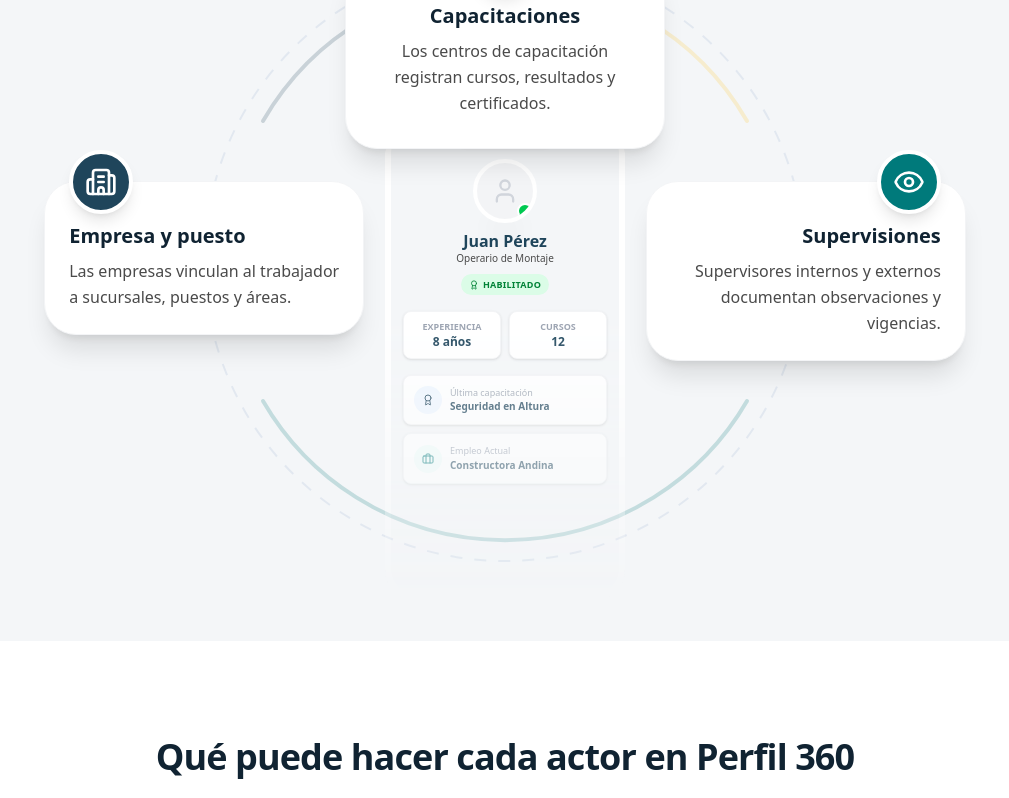
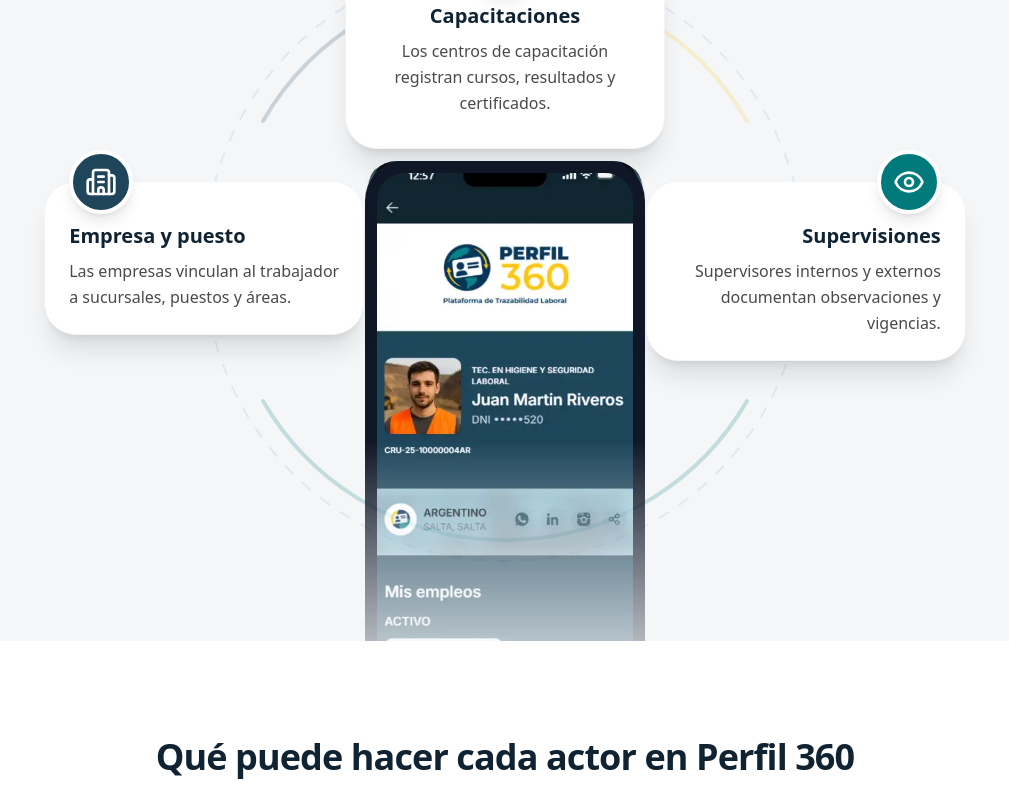
Before and after one commit to lbozzolo/perfil-360, a Next.js app: page / in a window 1280 px wide. Shown: the part 1100-1898 px from the top of the page, without its empty margins (135-1144 px from the left). Built offline with nearby package versions, Linux system fonts and the light colour scheme.

Commit message:
Update phone mockups: Use image in Ecosystem and add dark borders to both phones

```diff
--- a/src/app/components/EcosystemSection.tsx
+++ b/src/app/components/EcosystemSection.tsx
@@ -1,5 +1,6 @@
 'use client';
 
+import Image from 'next/image';
 import { useEffect, useRef, useState } from 'react';
 import { GraduationCap, Building2, ClipboardCheck, User, Eye, Award, Briefcase, ArrowRight } from 'lucide-react';
 
@@ -65,62 +66,15 @@
           </svg>
 
           {/* Central Phone Mockup - Faded Bottom */}
-          <div className={`relative z-10 w-[240px] h-[480px] bg-white rounded-[2rem] border-[6px] border-white shadow-2xl overflow-hidden ring-1 ring-gray-200/50 mx-auto lg:absolute lg:left-1/2 lg:top-[160px] lg:-translate-x-1/2 [mask-image:linear-gradient(to_bottom,black_40%,transparent_100%)] ${isVisible ? 'animate-fade-in-up' : 'opacity-0'}`}>
-              {/* Notch */}
-              <div className="absolute top-0 left-1/2 -translate-x-1/2 w-24 h-5 bg-white rounded-b-lg z-20 shadow-sm" />
-
-              {/* Screen Content */}
-              <div className="w-full h-full bg-bg-light pt-8 pb-4 px-3 flex flex-col">
-                {/* Profile Header */}
-                <div className="flex flex-col items-center mb-4">
-                  <div className="w-16 h-16 bg-gray-100 rounded-full mb-2 border-4 border-white shadow-card overflow-hidden relative">
-                    <div className="absolute inset-0 flex items-center justify-center text-gray-300">
-                      <User size={28} />
-                    </div>
-                    <div className="absolute bottom-0 right-0 w-4 h-4 bg-green-500 border-2 border-white rounded-full"></div>
-                  </div>
-                  <h3 className="text-perfil-blue font-bold text-base leading-tight">Juan Pérez</h3>
-                  <p className="text-text-gray text-[10px] font-medium">Operario de Montaje</p>
-                  <div className="mt-2 px-2 py-1 bg-green-100 text-green-700 text-[9px] font-bold rounded-full uppercase tracking-wide flex items-center gap-1">
-                    <Award size={10} /> Habilitado
-                  </div>
-                </div>
-
-                {/* Stats */}
-                <div className="grid grid-cols-2 gap-2 mb-4">
-                  <div className="bg-white p-2 rounded-lg shadow-sm border border-gray-100 text-center">
-                    <span className="block text-[9px] text-gray-400 font-bold uppercase">Experiencia</span>
-                    <span className="block text-xs font-bold text-perfil-blue">8 años</span>
-                  </div>
-                  <div className="bg-white p-2 rounded-lg shadow-sm border border-gray-100 text-center">
-                    <span className="block text-[9px] text-gray-400 font-bold uppercase">Cursos</span>
-                    <span className="block text-xs font-bold text-perfil-blue">12</span>
-                  </div>
-                </div>
-
-                {/* List Items */}
-                <div className="space-y-2 flex-1">
-                  <div className="bg-white p-2.5 rounded-lg shadow-sm border border-gray-100 flex items-center gap-2">
-                    <div className="w-7 h-7 rounded-full bg-blue-50 flex items-center justify-center text-perfil-blue shrink-0">
-                      <Award size={12} />
-                    </div>
-                    <div className="min-w-0">
-                      <p className="text-[9px] text-gray-400 font-medium truncate">Última capacitación</p>
-                      <p className="text-[10px] font-bold text-perfil-blue truncate">Seguridad en Altura</p>
-                    </div>
-                  </div>
-
-                  <div className="bg-white p-2.5 rounded-lg shadow-sm border border-gray-100 flex items-center gap-2">
-                    <div className="w-7 h-7 rounded-full bg-teal-50 flex items-center justify-center text-connection-teal shrink-0">
-                      <Briefcase size={12} />
-                    </div>
-                    <div className="min-w-0">
-                      <p className="text-[9px] text-gray-400 font-medium truncate">Empleo Actual</p>
-                      <p className="text-[10px] font-bold text-perfil-blue truncate">Constructora Andina</p>
-                    </div>
-                  </div>
-                </div>
-              </div>
+          <div className={`relative z-10 w-[280px] h-[560px] mx-auto lg:absolute lg:left-1/2 lg:top-[200px] lg:-translate-x-1/2 [mask-image:linear-gradient(to_bottom,black_50%,transparent_100%)] ${isVisible ? 'animate-fade-in-up' : 'opacity-0'}`}>
+            <div className="absolute inset-0 border-[12px] border-gray-900 rounded-[2.5rem] z-20 pointer-events-none shadow-2xl"></div>
+            <Image
+              src="/images/celular.webp"
+              alt="Perfil 360 App"
+              fill
+              className="object-cover rounded-[2rem]"
+              priority
+            />
           </div>
 
           {/* Item 1: Capacitaciones (Top Center) */}
--- a/src/app/components/Hero.tsx
+++ b/src/app/components/Hero.tsx
@@ -91,12 +91,12 @@
           <div className="w-full lg:w-auto lg:flex-none flex justify-center lg:justify-end relative z-10 lg:mb-[-140px]">
 
             {/* Phone Mockup */}
-            <div className="relative w-[300px] md:w-[340px] h-[640px] bg-white rounded-[3rem] border-[8px] border-white shadow-2xl overflow-hidden ring-1 ring-gray-200/50 transform rotate-[-5deg] hover:rotate-0 transition-transform duration-500">
+            <div className="relative w-[300px] md:w-[340px] h-[640px] bg-gray-900 rounded-[3rem] border-[14px] border-gray-900 shadow-2xl overflow-hidden ring-1 ring-white/10 transform rotate-[-5deg] hover:rotate-0 transition-transform duration-500">
               {/* Notch */}
-              <div className="absolute top-0 left-1/2 -translate-x-1/2 w-32 h-7 bg-white rounded-b-2xl z-20 shadow-sm" />
+              <div className="absolute top-0 left-1/2 -translate-x-1/2 w-32 h-7 bg-gray-900 rounded-b-2xl z-20" />
 
               {/* Screen Content */}
-              <div className="w-full h-full bg-bg-light overflow-y-auto relative">
+              <div className="w-full h-full bg-bg-light overflow-y-auto relative rounded-[2.2rem] scrollbar-hide">
                 <img
                   src="/images/scroll_celular.webp"
                   alt="Perfil 360 App"
```
Also changed, not shown: public/images/celular.webp (added).
